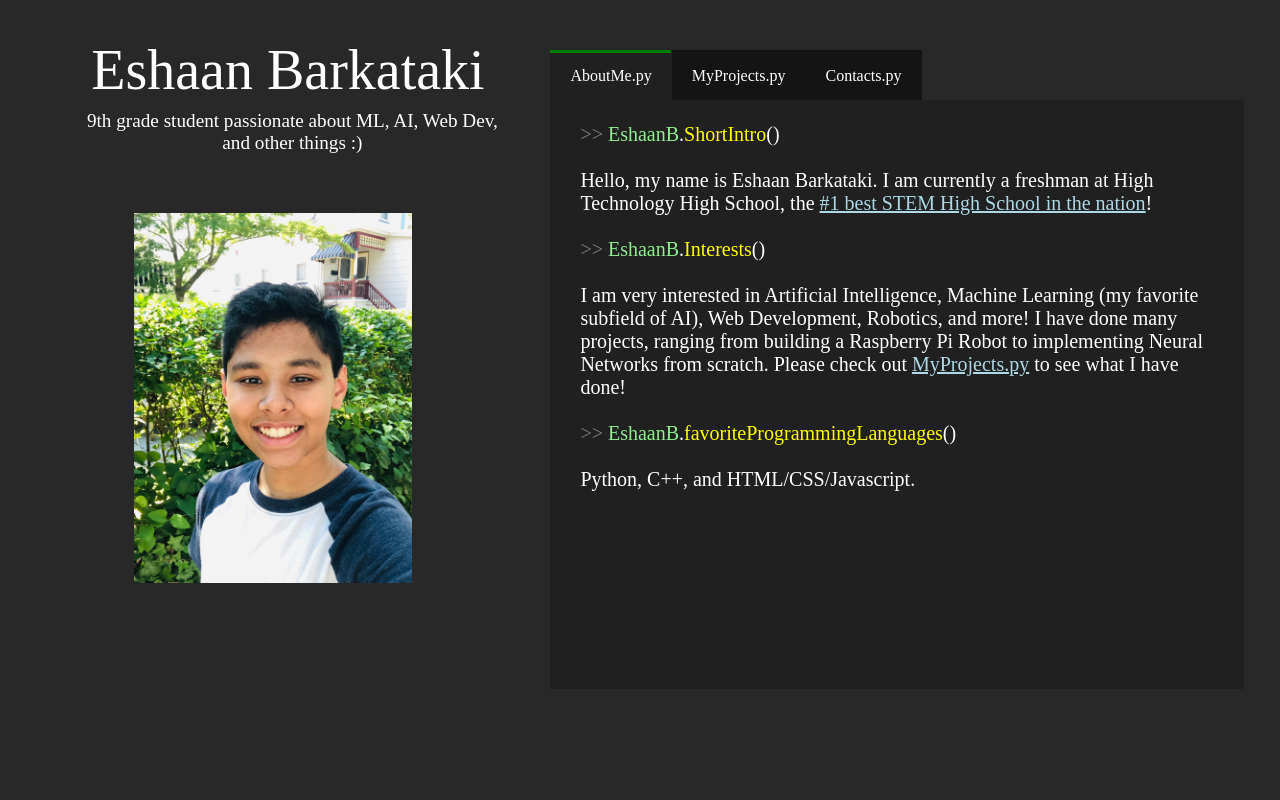
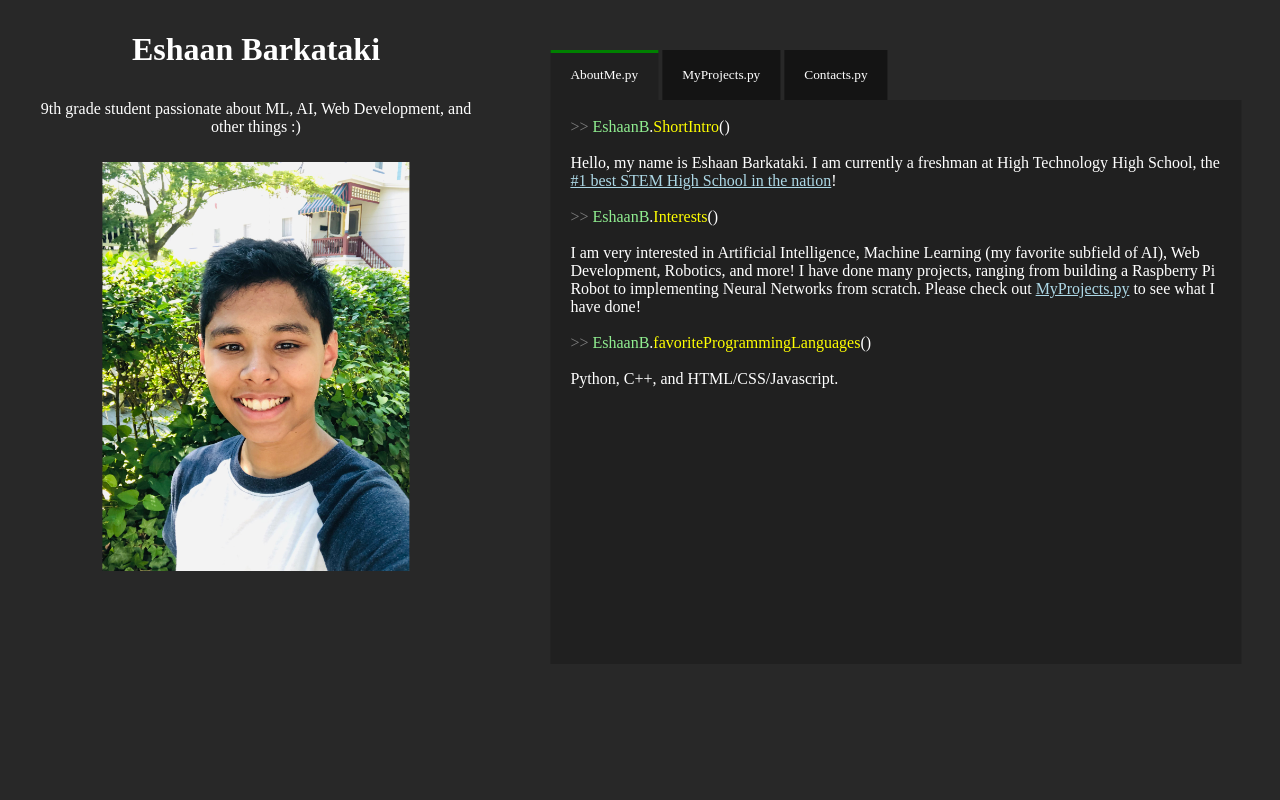
Before and after one commit to Eshaancoding/PersonalWebsite, a PHP site: page / in a window 1280 px wide. Run offline with PHP 8.4, Linux system fonts and the light colour scheme; some web fonts are replaced.

Commit message:
Rewrote website

```diff
--- a/index.html
+++ b/index.html
@@ -1,31 +1,41 @@
 <html>
   <head>
     <title>Eshaan Barkataki</title>
-    <script src="main.js"></script>
   </head>
   <link rel="stylesheet" href="style.css">
-  <body onload="tabSelect(0)">
-    <h1 class="Name">Eshaan Barkataki</h1>
-    <p class="ShortIntro">9th grade student passionate about ML, AI, Web Dev, and other things :)</p>
-    <img class="Profile" src="Profile.jpg">
-    <div class="TextEditor">
-      <hr id="hr" color="green" size=3>
-      <input type="radio" id="AboutMe" name="TextEditorInput" onclick="tabSelect(0)" checked="checked">
-      <label class="label" for="AboutMe"><br>AboutMe.py
-      </label>
-      <div class="text" name="AboutMe">
+  <script src="main.js"></script>
+  <body>
+    <div id="PictureDiv">
+      <h1>Eshaan Barkataki</h1>
+      <p>9th grade student passionate about ML, AI, Web Development, and other things :)</p>
+      <img src="Profile.jpg" alt="Eshaan Barkataki" id="Picture">
+    </div>
+    <div id="TextDiv">
+      <div id="TabDiv">
+        <button class="Tab" id="AboutMeTab" onclick="selectedTab(0)">AboutMe.py
+          <div class="TabLine" id="AboutMeTabLine"></div>
+        </button>
+        <button class="Tab" id="MyProjectTab" onclick="selectedTab(1)">MyProjects.py
+          <div class="TabLine" id="MyProjectTabLine"></div>
+        </button>
+        <button class="Tab" id="ContactsTab" onclick="selectedTab(2)">Contacts.py
+          <div class="TabLine" id="ContactsTabLine"></div>
+        </button>
+      </div>
+      <div id="Text">
+        <!-- About Me Information -->
+        <div class="TextInt" id="AboutMeText">
           <br>
           <span style='color: grey'> >> </span> <span style='color: lightgreen'>EshaanB</span>.<span style='color: yellow'>ShortIntro</span>() <br><br>
           Hello, my name is Eshaan Barkataki. I am currently a freshman at High Technology High School, the <a target='_blank' style='color: lightblue' href='https://www.usnews.com/education/best-high-schools/national-rankings/stem'>#1 best STEM High School in the nation</a>!<br><br>
           <span style='color: grey'> >> </span> <span style='color: lightgreen'>EshaanB</span>.<span style='color: yellow'>Interests</span>() <br><br>
           I am very interested in Artificial Intelligence, Machine Learning (my favorite subfield of AI), Web Development, Robotics, and more! I have done many projects, ranging from building a Raspberry Pi Robot to implementing Neural Networks from scratch. Please check out
-        <span id='linkTab' style='color: lightblue; text-decoration: underline;' onmouseover='changeMouseIcon()' onclick='selectedTab("MyProjects")'>MyProjects.py</span> to see what I have done! <br><br>
+          <span id='linkTab' style='color: lightblue; text-decoration: underline;' onmouseover='changeMouseIcon()' onclick='selectedTab(1)'>MyProjects.py</span> to see what I have done! <br><br>
           <span style='color: grey'> >> </span> <span style='color: lightgreen'>EshaanB</span>.<span style='color: yellow'>favoriteProgrammingLanguages</span>()<br><br>
           Python, C++, and HTML/CSS/Javascript.
         </div>
-      <input type="radio" id="MyProjects" onclick="tabSelect(1)" name="TextEditorInput">
-      <label class="label" for="MyProjects"><br>MyProjects.py</label>
-      <div class="text" name="MyProjects">
+        <!-- My Projects Information -->
+        <div class="TextInt" id="MyProjectText">
           <br>
           <span style='color: grey'> >> </span> <span style='color: lightgreen'>EshaanB</span>.<span style='color: yellow'>ProjectIntro</span>() <br><br>
           Let's take a look at some of the projects I have done over the past years! <br><br>
@@ -42,9 +52,8 @@
           Also, there's a demo video, available <a style='color: lightblue' href='https://www.youtube.com/watch?v=p-UYtYer57Q'>here</a>. This project was created using pure Javascript.
           <br><br>
         </div>
-      <input type="radio" id="Contacts"  onclick="tabSelect(2)" name="TextEditorInput">
-      <label class="label" for="Contacts"><br>Contacts.py</label>
-      <div class="text" name="Contacts">
+        <!-- Contact Information -->
+        <div class="TextInt" id="ContactsText">
            <br>
           <span style='color: grey'> >> </span> <span style='color: lightgreen'>EshaanB</span>.<span style='color: yellow'>Email</span>() <br><br>
           You can reach me out at <a style='color: lightblue' href='mailto:eshaanbarkataki@gmail.com'> eshaanbarkataki@gmail.com</a>!<br><br>
@@ -54,5 +63,6 @@
           My Linkedln page is <a style='color: lightblue' target="_blank" href='https://www.linkedin.com/in/eshaanbarkataki/'>here</a>!<br><br>
           </div>
       </div>
+    </div>
   </body>
 </html>
--- a/main.js
+++ b/main.js
@@ -1,40 +1,21 @@
-globalIndex = 0
+function selectedTab (index) {
+    let tabs = [document.getElementById("AboutMeTab"), document.getElementById("MyProjectTab"), document.getElementById("ContactsTab")];
+    let texts = [document.getElementById("AboutMeText"), document.getElementById("MyProjectText"), document.getElementById("ContactsText")];
+    let tabLines = [document.getElementById("AboutMeTabLine"), document.getElementById("MyProjectTabLine"), document.getElementById("ContactsTabLine")]
+    let style = getComputedStyle(document.body);
 
-window.onresize =  function() {
-    let firstTabWidth = document.getElementsByClassName("label")[0].offsetWidth;
-    let secondTabWidth = document.getElementsByClassName("label")[1].offsetWidth;
-    let thirdTabWidth = document.getElementsByClassName("label")[2].offsetWidth;
-    let line = document.getElementById("hr")
-    if (globalIndex == 0) {
-        line.style.left = "0px";
-        line.style.width = firstTabWidth - 2 + "px";
-    }
-    else if (globalIndex == 1) {
-        line.style.left = firstTabWidth + "px";
-        line.style.width = secondTabWidth - 2 + "px";
-    }
-    else if (globalIndex == 2) {
-        line.style.left = firstTabWidth + secondTabWidth + "px";
-        line.style.width = thirdTabWidth - 2 + "px";
+    console.log(tabs);
+    console.log(texts);
+    for (let i = 0; i < tabs.length; i++) {
+        if (i != index) {
+            tabs[i].style.backgroundColor = style.getPropertyValue("--tab_color");
+            texts[i].style.display = "none";
+            tabLines[i].style.display = "none";
+        }
+        else {
+            tabs[i].style.backgroundColor = style.getPropertyValue("--tab_selected_color");
+            texts[i].style.display = "block";
+            tabLines[i].style.display = "block";
+        }
     }
 }
-
-function tabSelect (index) {
-    globalIndex = index
-    let firstTabWidth = document.getElementsByClassName("label")[0].offsetWidth;
-    let secondTabWidth = document.getElementsByClassName("label")[1].offsetWidth;
-    let thirdTabWidth = document.getElementsByClassName("label")[2].offsetWidth;
-    let line = document.getElementById("hr")
-    if (globalIndex == 0) {
-        line.style.left = "0px";
-        line.style.width = firstTabWidth - 2 + "px";
-    }
-    else if (globalIndex == 1) {
-        line.style.left = firstTabWidth + "px";
-        line.style.width = secondTabWidth - 2 + "px";
-    }
-    else if (globalIndex == 2) {
-        line.style.left = firstTabWidth + secondTabWidth + "px";
-        line.style.width = thirdTabWidth - 2 + "px";
-    }
-}
--- a/style.css
+++ b/style.css
@@ -9,136 +9,156 @@
   src: url(Font.ttf);
 }
 
-html {
-    font-family: CodeFont;
+body {
     margin: 0px;
+    padding: 0px;
+    overflow-x: auto;
     background-color: var(--background);
-    height: 100%;
+    font-family: "CodeFont";
     color: white;
-    overflow-x: hidden;
 }
 
-.ShortIntro {
-    position: relative;
-    left: 5%;
-    width: 35%;
-    text-align: center;
-    font-size: 1.2em;
+/* ---------------------- PICTURE --------------------- */
+
+#PictureDiv {
+    position: absolute;
+    height: 100%;
+    width: 40%;
     animation-name: StartLeft;
     animation-duration: 1.5s;
     animation-timing-function: ease-in-out;
+    left: 0px;
+    overflow-x: auto;
 }
 
-.Name {
-    text-align: center;
+#PictureDiv img {
     position: relative;
-    width: 34.3%;
-    top: 30px;
-    left: 5%;
-    font-size: 3.5em;
-    font-weight: normal;
-    animation-name: StartLeft;
-    animation-duration: 1.5s;
-    animation-timing-function: ease-in-out;
+    left: 50%;
+    width: 60%;
+    transform: translateX(-50%);
+    min-width: 300px;
+    max-width: 500px;
 }
 
-.Profile {
+#PictureDiv h1 {
     position: relative;
-    left: 10%;
-    width: 22%;
-    top: 40px;
-    animation-name: StartLeft;
-    animation-duration: 1.5s;
-    animation-timing-function: ease-in-out;
+    width: 100%;
+    text-align: center;
+    padding-top: 10px;
 }
 
-.text {
-    background-color: var(--tab_selected_color);
-    order: 1;
-    display: none;
-    position: absolute;
-    top: 50px;
-    height: 80%;
+#PictureDiv p {
+    position: relative;
+    left: 0px;
+    width: 100%;
+    text-align: center;
     width: 90%;
-    padding-left: 30px;
-    padding-right: 30px;
-    overflow-y: scroll;
-    font-size: 20px;
+    left: 50%;
+    transform: translateX(-50%);
+    padding-bottom: 10;
+    padding-top: 10px;
 }
 
-.TextEditor input[type="radio"] {
-    display: none;
-}
+/* ---------------------- TEXT ------------------------ */
 
-#hr {
+#TextDiv {
     position: absolute;
-    top: 0px;
-    bottom: 34px;
-    margin: 0px;
-    z-index: 1;
-}
-
-.TextEditor {
-    position: absolute;
-    height: 92%;
-    width: 55%;
-    left: 43%;
-    top: 50px;
-    display: flex;
-    flex-wrap: wrap;
+    height: 100%;
+    width: 60%;
+    left: 40%;
     animation-name: StartRight;
     animation-duration: 1.5s;
     animation-timing-function: ease-in-out;
 }
-
-.TextEditor input[type="radio"]:checked + label + .text {
-    display: block;
+#TabDiv {
+    position: relative;
+    margin-top: 50px;
+    width: 90%;
+    left: 50%;
+    transform: translateX(-50%);
+    height: 50px;
+    overflow: auto;
+    white-space: nowrap;
 }
 
+.Tab {
+    text-align: center;
+    position: relative;
+    height: 100%;
+    font-family: "CodeFont";
+    padding-left: 20px;
+    padding-right: 20px;
+    background-color: var(--tab_color);
+    color: white;
+    outline: none;
+    border: 0px;
+}
 
-.TextEditor input[type="radio"]:checked + label {
+.Tab:hover {
     background-color: var(--tab_selected_color);
 }
 
-
-.TextEditor input[type="radio"]:checked + label #hr {
-    display: block;
+#Text {
+    position: relative;
+    left: 50%;
+    transform: translateX(-50%);
+    width: 90%;
+    height: 80%;
 }
 
-.TextEditor label {
+.TextInt {
     position: relative;
-    background-color: var(--tab_color);
-    width: fit-content;
-    text-align: center;
-    height: 50px;
+    padding-left: 20px;
     padding-right: 20px;
-    padding-left: 20px;
-    line-height: 17px;
+    padding-bottom: 20px;
+    min-height: 85%;
+    height: auto;
+    background-color: var(--tab_selected_color);
+    overflow-x: auto
 }
+
+.TabLine {
+    position: absolute;
+    top: 0px;
+    left: 0px;
+    width: 100%;
+    height: 2.5px;
+    background-color: green;
+}
+
+/* Initial State, will be changed if user clicks the other tabs */
+
+#MyProjectText {
+    display: none;
+}
+
+#MyProjectTabLine {
+    display: none;
+}
+
+#ContactsText {
+    display: none;
+}
+
+#ContactsTabLine {
+    display: none;
+}
+
+#AboutMeTab {
+    background-color: var(--tab_selected_color);
+}
+
+/* ------------------- KEYFRAMES ------------------- */
 
 @keyframes StartLeft {
     from {
-        opacity: 0;
-        left: -20em;
-    }
-    50% {
-        opacity: 0;
-    }
-    to {
-        opacity: 1;
+        left: -115%;
     }
 }
 
 @keyframes StartRight {
     from {
-        opacity: 0;
         left: 115%;
-    }
-    50% {
-        opacity: 0;
-    }
-    to {
-        opacity: 1;
     }
 }
 
```
Lines whose indentation alone changed are shown as unchanged.
